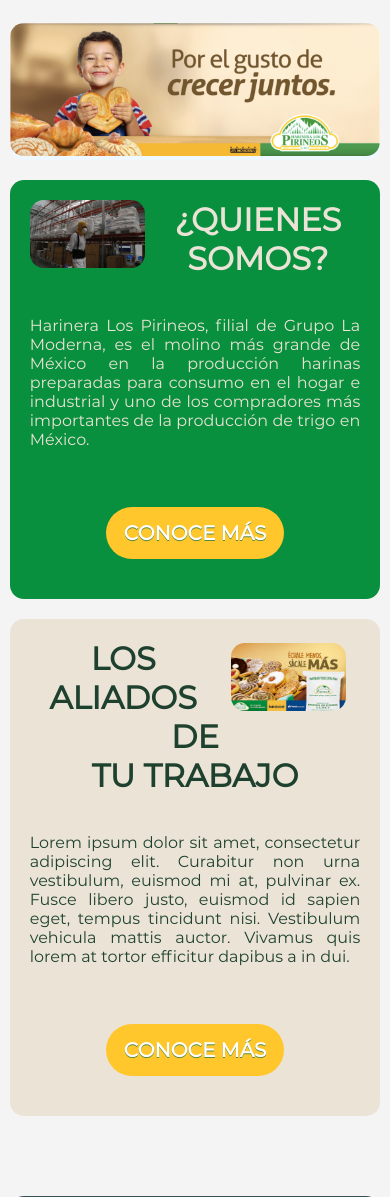
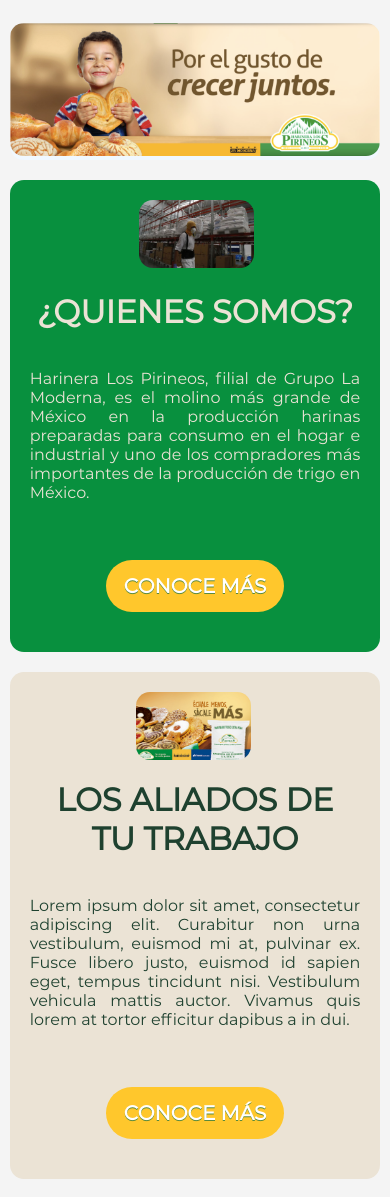
Before and after one commit to fabian994/primerDisenio, a PHP site: page /inicio.html in a window 390 px wide. Shown: the part 157-1354 px from the top of the page. Run offline with PHP 8.4, Linux system fonts and the light colour scheme; some web fonts are replaced.

Commit message:
Ajuste a imagenes en inicio

```diff
--- a/styles/inicio.css
+++ b/styles/inicio.css
@@ -34,7 +34,6 @@ body {
     grid-template-areas: "header header header"
                          "content content content"
                          "content2 content2 content2"
-                         "widget-1 widget-1 widget-1"
                          "footer footer footer";
 }
 
@@ -373,9 +372,6 @@ body {
         grid-template-areas: "header header header"
                              "content content content"
                              "content2 content2 content2"
-                             "widget-1 widget-1 widget-1"
-                             "widget-2 widget-2 widget-2"
-                             "sidebar sidebar sidebar"
                              "footer footer footer";
 
 
@@ -459,39 +487,25 @@ body {
 
 }
 
-@media screen and (max-width: 487px) {
+@media screen and (max-width: 965px) {
 
     .container #cont_image {
+
         width: 35%;
-        float: left;
-        margin-right: 20px;
         border-radius: 14px;
+        float: none;
+        margin-left: 33%;
+        margin-bottom: 20px;
     }
 
     .container #cont_image2 {
-        width: 30%;
-        float: right;
-        margin-right: 14px;
+
+        width: 35%;
         border-radius: 14px;
-    }
-}
-
-@media screen and (max-width: 443px) {
-
-    .container #cont_image {
-        width: 35%;
-        float: left;
-        margin-right: 10px;
-        border-radius: 14px;
+        float: none;
+        margin-right: 33%;
+        margin-left: 33%;
+        margin-bottom: 20px;
     }
 
-    .container #cont_image2 {
-        width: 35%;
-        float: left;
-        margin-left: 14px;
-        margin-top: 4px;
-        border-radius: 14px;
-    }
-
-
 }
```
Also changed, not shown: other parts of styles/inicio.css (+33 -1 lines).
